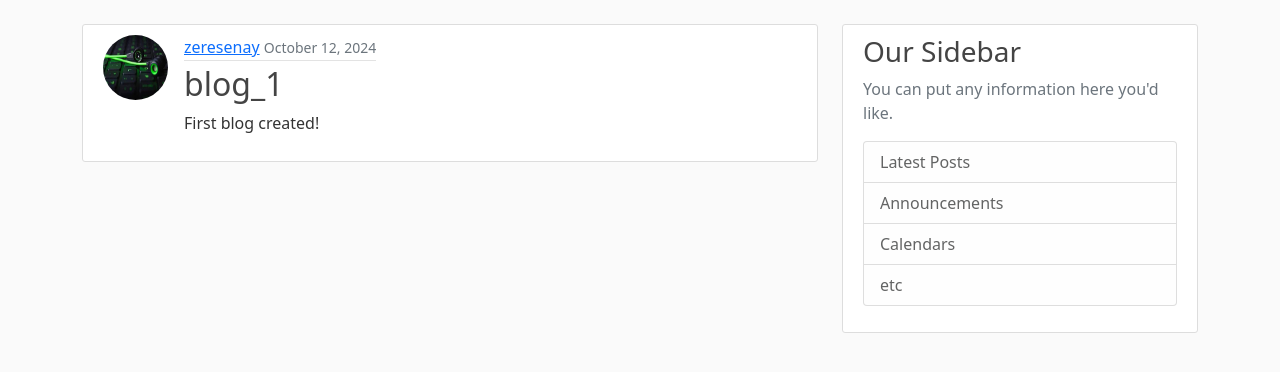
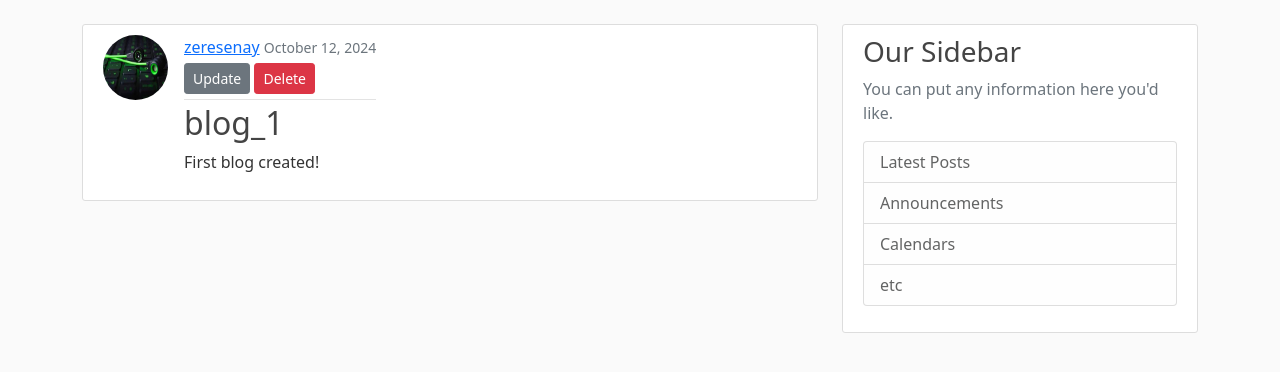
Before and after one commit to Zeresenayaregal/Django, a Django app: page /post/1/ in a window 1280 px wide. Shown: the part 56-428 px from the top of the page. Run offline with Django 5.2, Linux system fonts and the light colour scheme; a user stored in the database is signed in; data comes from the database, SQL or seed files in the repository.

Commit message:
delete and update button for the current user

```diff
--- a/django_project/blog/templates/blog/post_detail.html
+++ b/django_project/blog/templates/blog/post_detail.html
@@ -6,7 +6,13 @@
         <div class="article-metadata">
             <a class="mr-2" href="#">{{ object.author }}</a>
             <small class="text-muted">{{ object.created_at|date:"F d, Y" }}</small>
-        </div>
+            {% if object.author == user %}
+                <div>
+                    <a href="{% url 'post-update' object.id %}" class="btn btn-secondary btn-sm mb-1 mt-1">Update</a>
+                    <a href="{% url 'post-delete' object.id %}" class="btn btn-danger btn-sm mb-1 mt-1">Delete</a>
+                </div>
+            {% endif %}
+            </div>
         <h2 class="article-title">{{ object.title }}</h2>
         <p class="article-content">{{ object.content }}</p>
         </div>
```
